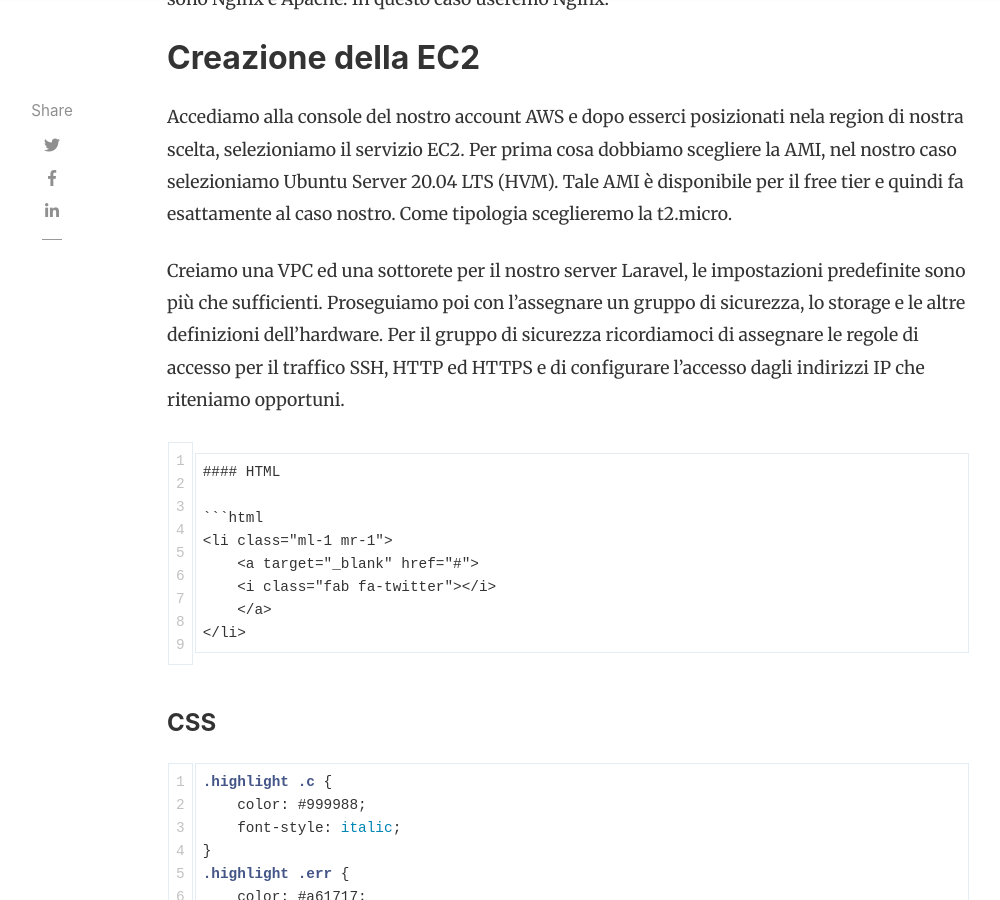
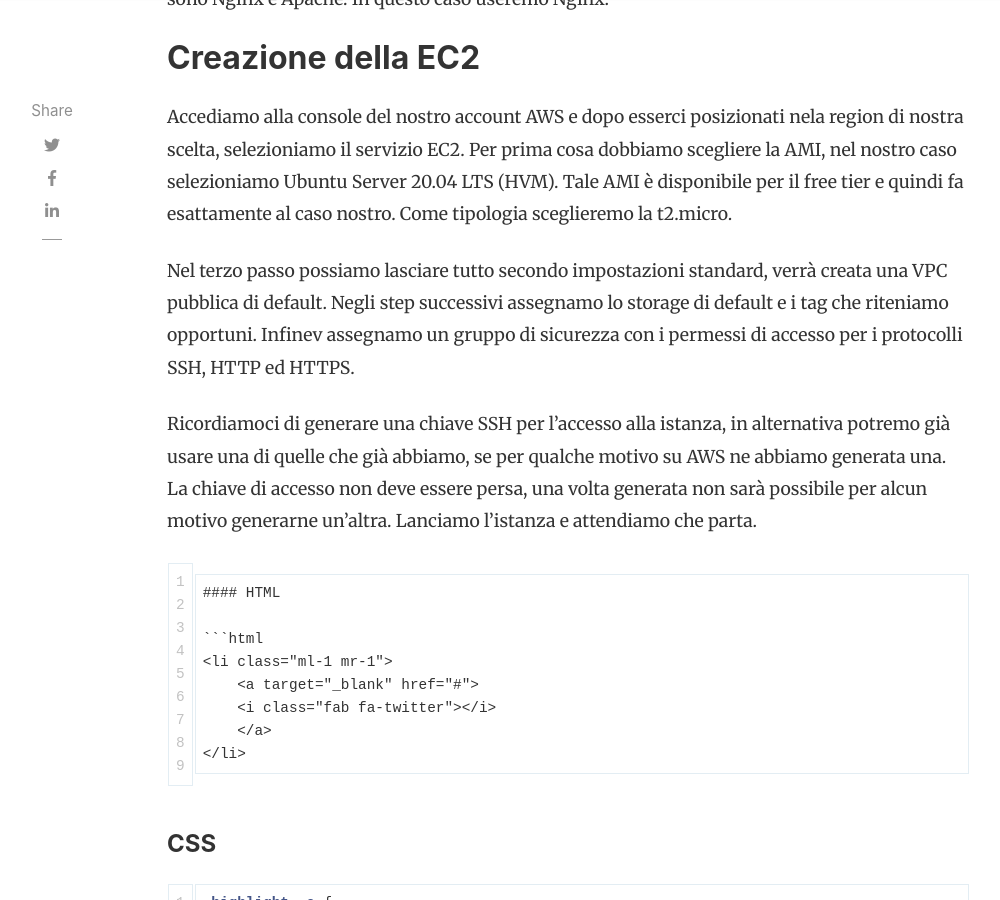
Before and after one commit to mattiatoselli/codingsamurai, a Jekyll site: the page built from _posts/2020-12-23-how-to-configure-laravel-on-amazon-ec2.md.md, in a window 1280 px wide and 900 px high, scrolled down 2113 px. Shown: the whole window, without its empty margins (118-1118 px from the left). Built offline with Jekyll 4.4.1, drawn with Linux system fonts in a browser that asks for light colours; nearby versions of some CDN libraries; comment, search, counter and statistics services are not loaded.

Commit message:
Update 2020-12-23-how-to-configure-laravel-on-amazon-ec2.md.md

````diff
--- a/_posts/2020-12-23-how-to-configure-laravel-on-amazon-ec2.md.md
+++ b/_posts/2020-12-23-how-to-configure-laravel-on-amazon-ec2.md.md
@@ -40,7 +40,11 @@ Ci sono alcune possibilità quando si sceglie un server web per PHP in Linux. Le
 
 Accediamo alla console del nostro account AWS e dopo esserci posizionati nela region di nostra scelta, selezioniamo il servizio EC2. Per prima cosa dobbiamo scegliere la AMI, nel nostro caso selezioniamo Ubuntu Server 20.04 LTS (HVM). Tale AMI è disponibile per il free tier e quindi fa esattamente al caso nostro. Come tipologia sceglieremo la t2.micro.
 
-Creiamo una VPC ed una sottorete per il nostro server Laravel, le impostazioni predefinite sono più che sufficienti. Proseguiamo poi con l'assegnare un gruppo di sicurezza, lo storage e le altre definizioni dell'hardware. Per il gruppo di sicurezza ricordiamoci di assegnare le regole di accesso per il traffico SSH, HTTP ed HTTPS e di configurare l'accesso dagli indirizzi IP che riteniamo opportuni.
+Nel terzo passo possiamo lasciare tutto secondo impostazioni standard, verrà creata una VPC pubblica di default. Negli step successivi assegnamo lo storage di default e i tag che riteniamo opportuni. Infinev assegnamo un gruppo di sicurezza con i permessi di accesso per i protocolli SSH, HTTP ed HTTPS.
+
+Ricordiamoci di generare una chiave SSH per l'accesso alla istanza, in alternativa potremo già usare una di quelle che già abbiamo, se per qualche motivo su AWS ne abbiamo generata una. La chiave di accesso non deve essere persa, una volta generata non sarà possibile per alcun motivo generarne un'altra. Lanciamo l'istanza e attendiamo che parta.
+
+
 
 ```
 
````
